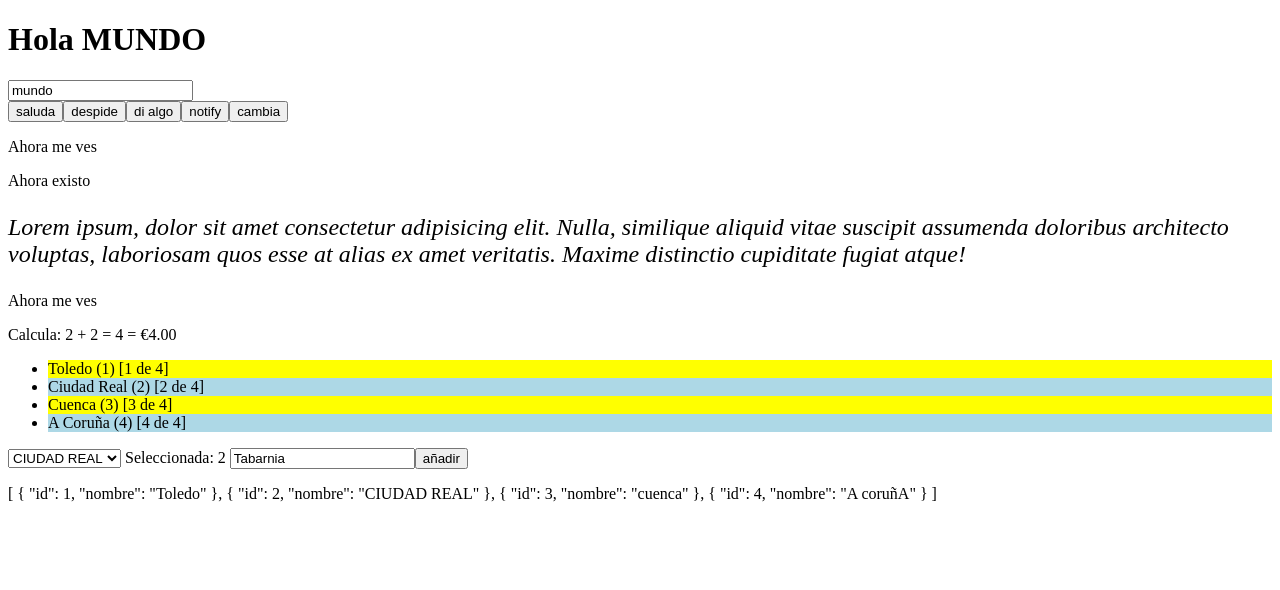
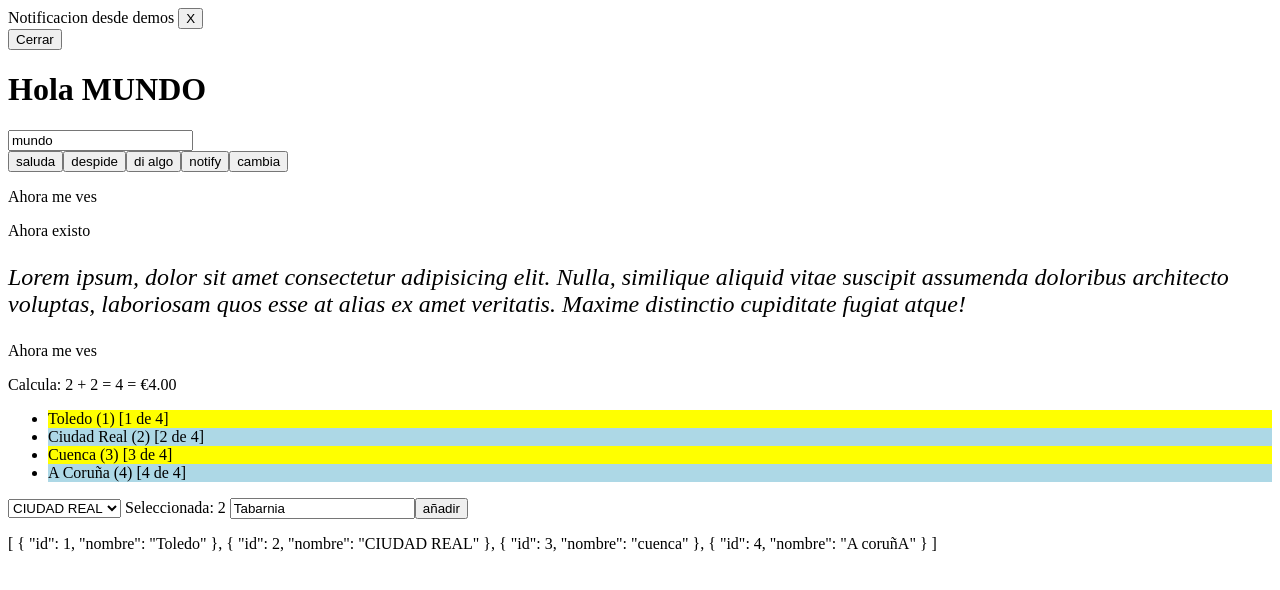
Before and after one commit to jmagit/CR20190923, an Angular app: page / in a window 1280 px wide. Both pictures are taken after a click on the button "notify". Shown: the top 590 px of the page. Built offline with nearby package versions, Linux system fonts and the light colour scheme.

Commit message:
vista notificaciones

```diff
--- a/src/app/app.component.html
+++ b/src/app/app.component.html
@@ -1,2 +1,3 @@
+<app-notification></app-notification>
 <app-demos></app-demos>
 <router-outlet></router-outlet>
--- a/src/app/main/main.module.ts
+++ b/src/app/main/main.module.ts
@@ -1,12 +1,13 @@
 import { NgModule, Optional, SkipSelf } from '@angular/core';
 import { CommonModule } from '@angular/common';
 import { HomeComponent } from '../main/home/home.component';
+import { NotificationComponent } from '../main/notification/notification.component';
 
 
 
 @NgModule({
-  declarations: [HomeComponent],
-  exports: [HomeComponent],
+  declarations: [HomeComponent, NotificationComponent],
+  exports: [HomeComponent, NotificationComponent],
   imports: [
     CommonModule
   ]
--- /dev/null
+++ b/src/app/main/notification/notification.component.html
@@ -0,0 +1,9 @@
+<div *ngIf="VM.HayNotificaciones">
+  <div *ngFor="let item of VM.Listado; let indice = index;">
+    {{item.Message}}
+    <button type="button" (click)="VM.remove(indice)">X</button>
+  </div>
+  <div>
+    <button type="button" (click)="VM.clear()">Cerrar</button>
+  </div>
+</div>
--- /dev/null
+++ b/src/app/main/notification/notification.component.ts
@@ -0,0 +1,17 @@
+import { Component, OnInit } from '@angular/core';
+import { NotificationService } from 'src/app/common-app';
+
+@Component({
+  selector: 'app-notification',
+  templateUrl: './notification.component.html',
+  styleUrls: ['./notification.component.css']
+})
+export class NotificationComponent implements OnInit {
+
+  constructor(private vm: NotificationService) { }
+  public get VM() { return this.vm; }
+
+  ngOnInit() {
+  }
+
+}
```
Also changed, not shown: src/app/main/notification/notification.component.css (added), 1 other file (tests, documents, lock files or other folders).
